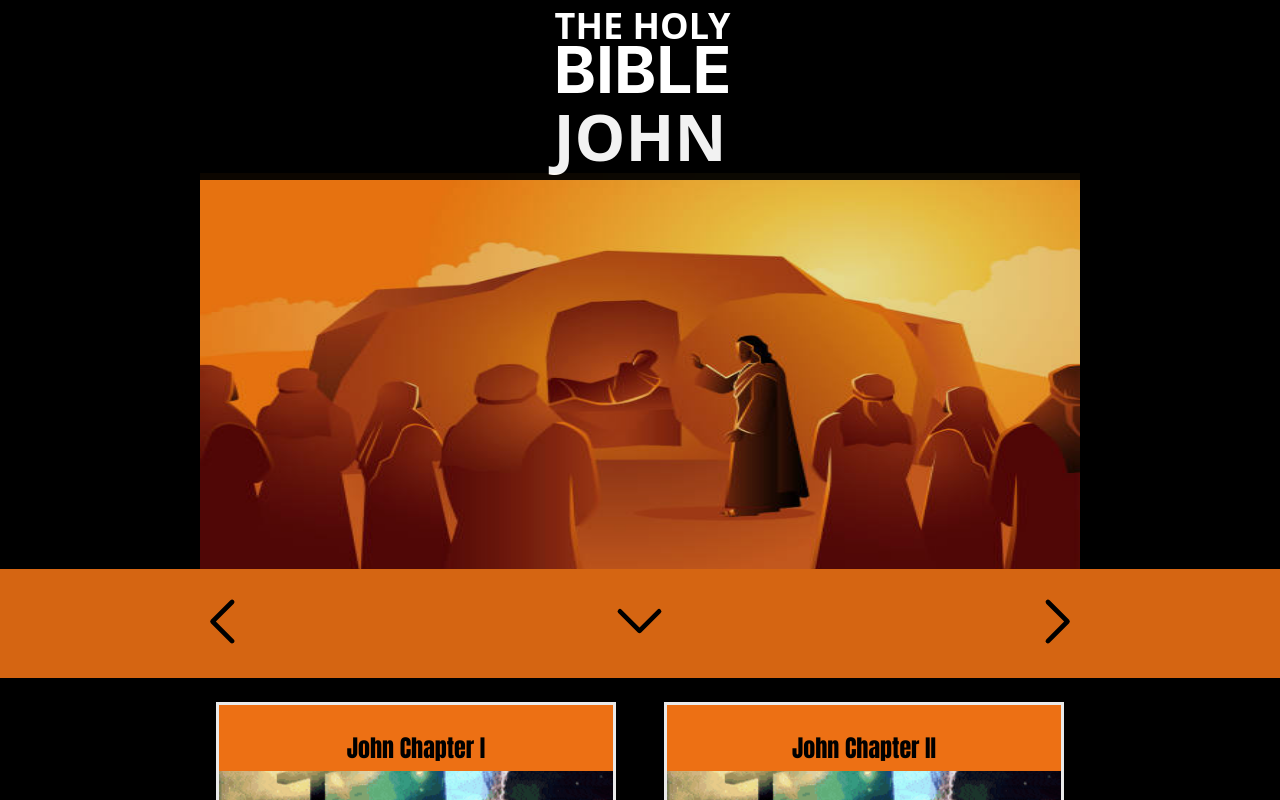
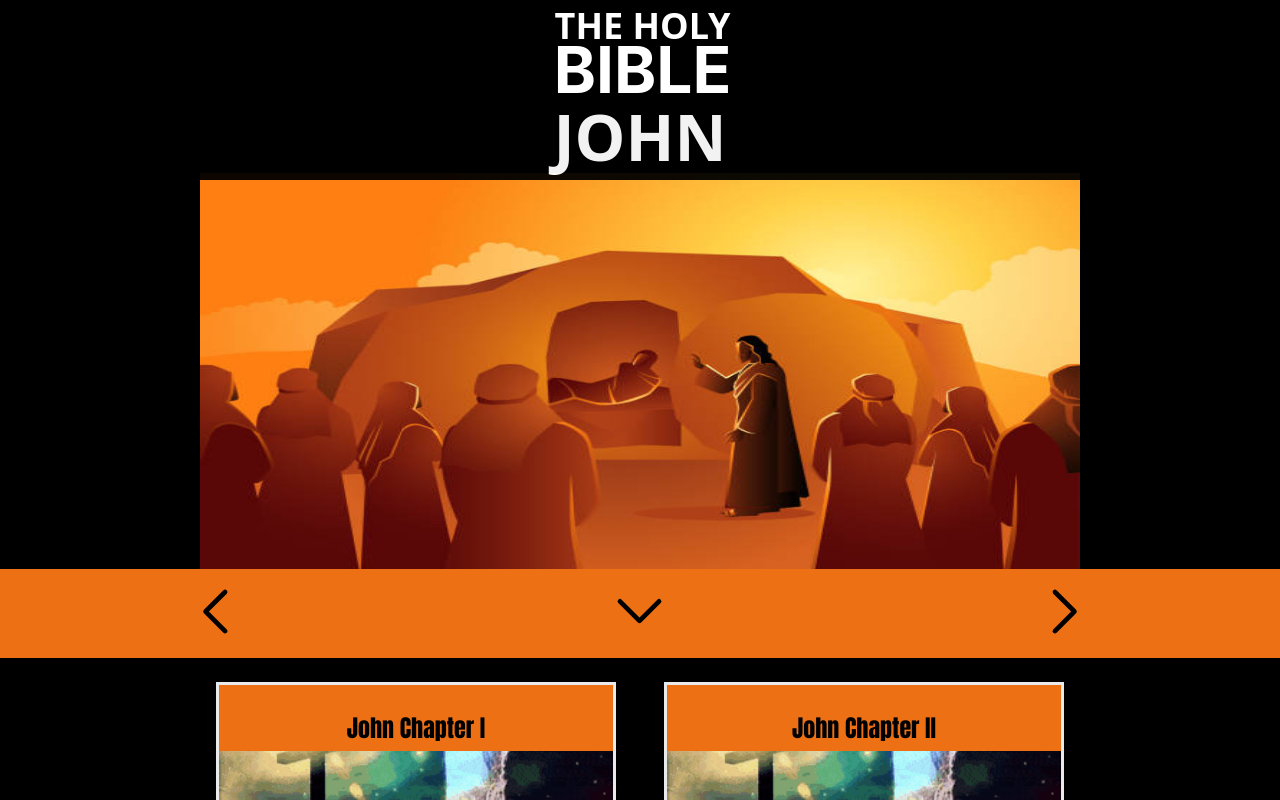
Before and after one commit to jnutt367/john, a Next.js app: page / in a window 1280 px wide. Shown: the top 800 px of the page. Built offline with nearby package versions, Linux system fonts and the light colour scheme.

Commit message:
Update Home.module.css

```diff
--- a/styles/Home.module.css
+++ b/styles/Home.module.css
@@ -52,7 +52,7 @@
     place-items: center;
     max-height: 700px;
     border: 50px 0 50px solid #ED7014;
-    opacity: 0.9;
+    opacity: 1;
 }
 .footer {
     display: flex;
@@ -68,8 +68,8 @@
 }
 .arrow {
     border-radius: 50%;
-    height: 50px;
-    width: 50px;
+    height: 25px;
+    width: 25px;
 }
 .footer a {
     display: flex;
@@ -191,8 +191,8 @@
 
 .nav {
     background-color: #ED7014;
-    opacity: 0.9;
-    padding: 15px;
+    opacity: 1;
+    padding: 5px;
     display: flex;
     flex-direction: row;
     justify-content: space-around;
```
